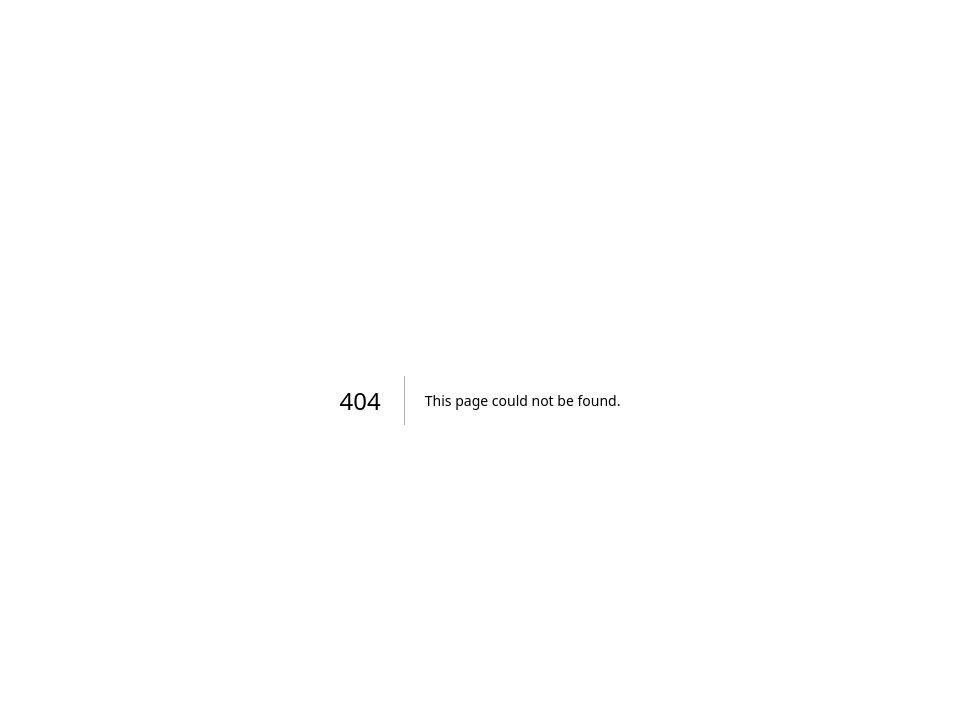
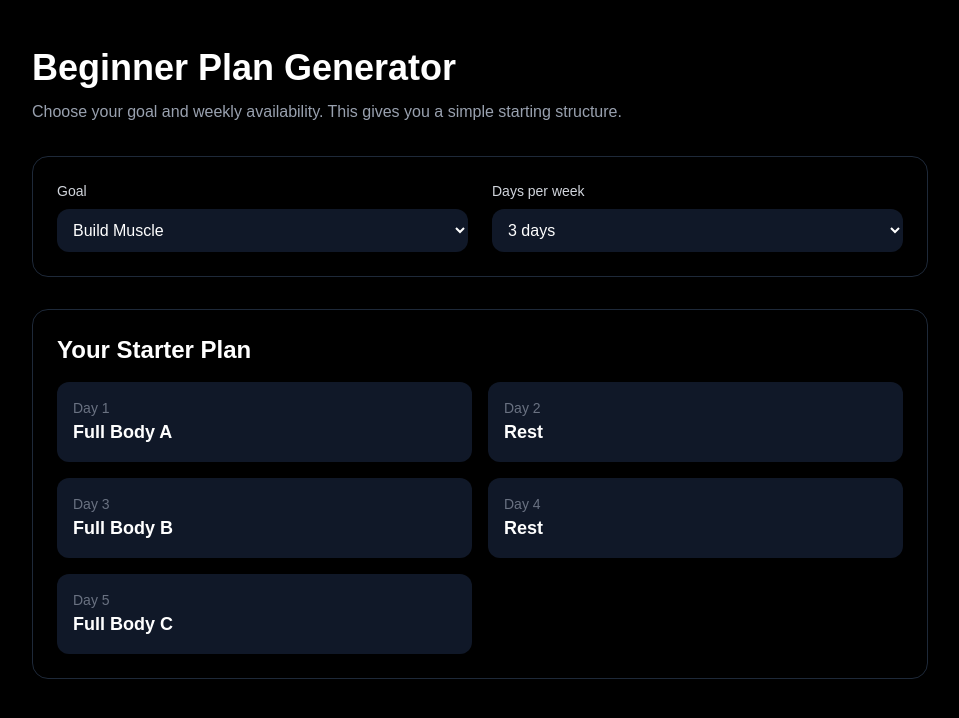
Before and after one commit to HatemCodes/HatemFit, a Next.js app: page /plan in a window 1280 px wide. Before the commit this address had no page. Shown: the top 718 px of the page, without its empty margins (160-1119 px from the left). Built offline with nearby package versions, Linux system fonts and the light colour scheme.

Commit message:
Add beginner plan generator

```diff
--- a/app/page.tsx
+++ b/app/page.tsx
@@ -9,6 +9,7 @@ export default function Home() {
     <Link href="/">Home</Link>
     <Link href="/start">Start Here</Link>
     <Link href="/coaching">Coaching</Link>
+    <Link href="/plan">Plan Generator</Link>
   </div>
 </nav>
       {/* HERO */}
--- /dev/null
+++ b/app/plan/page.tsx
@@ -0,0 +1,82 @@
+"use client";
+
+import { useState } from "react";
+
+const plans: Record<string, Record<string, string[]>> = {
+  muscle: {
+    "3": ["Full Body A", "Rest", "Full Body B", "Rest", "Full Body C"],
+    "4": ["Upper", "Lower", "Rest", "Upper", "Lower"],
+    "5": ["Push", "Pull", "Legs", "Upper", "Lower"],
+  },
+  fatloss: {
+    "3": ["Full Body Strength", "Cardio + Core", "Full Body Strength"],
+    "4": ["Upper", "Lower", "Cardio + Core", "Full Body"],
+    "5": ["Push", "Pull", "Legs", "Cardio + Core", "Full Body"],
+  },
+  strength: {
+    "3": ["Squat Focus", "Bench Focus", "Deadlift Focus"],
+    "4": ["Upper Strength", "Lower Strength", "Upper Volume", "Lower Volume"],
+    "5": ["Squat", "Bench", "Deadlift", "Upper Accessories", "Lower Accessories"],
+  },
+};
+
+export default function PlanPage() {
+  const [goal, setGoal] = useState("muscle");
+  const [days, setDays] = useState("3");
+
+  const selectedPlan = plans[goal][days];
+
+  return (
+    <main className="min-h-screen bg-black px-6 py-12 text-white">
+      <section className="mx-auto max-w-4xl space-y-8">
+        <div>
+          <h1 className="text-4xl font-bold">Beginner Plan Generator</h1>
+          <p className="mt-3 text-gray-400">
+            Choose your goal and weekly availability. This gives you a simple starting structure.
+          </p>
+        </div>
+
+        <div className="grid gap-6 rounded-2xl border border-gray-800 p-6 md:grid-cols-2">
+          <div className="space-y-2">
+            <label className="block text-sm text-gray-300">Goal</label>
+            <select
+              value={goal}
+              onChange={(e) => setGoal(e.target.value)}
+              className="w-full rounded-xl bg-gray-900 p-3 text-white"
+            >
+              <option value="muscle">Build Muscle</option>
+              <option value="fatloss">Fat Loss</option>
+              <option value="strength">Strength</option>
+            </select>
+          </div>
+
+          <div className="space-y-2">
+            <label className="block text-sm text-gray-300">Days per week</label>
+            <select
+              value={days}
+              onChange={(e) => setDays(e.target.value)}
+              className="w-full rounded-xl bg-gray-900 p-3 text-white"
+            >
+              <option value="3">3 days</option>
+              <option value="4">4 days</option>
+              <option value="5">5 days</option>
+            </select>
+          </div>
+        </div>
+
+        <div className="rounded-2xl border border-gray-800 p-6">
+          <h2 className="mb-4 text-2xl font-semibold">Your Starter Plan</h2>
+
+          <div className="grid gap-4 md:grid-cols-2">
+            {selectedPlan.map((workout, index) => (
+              <div key={index} className="rounded-xl bg-gray-900 p-4">
+                <p className="text-sm text-gray-500">Day {index + 1}</p>
+                <p className="text-lg font-semibold">{workout}</p>
+              </div>
+            ))}
+          </div>
+        </div>
+      </section>
+    </main>
+  );
+}
```
